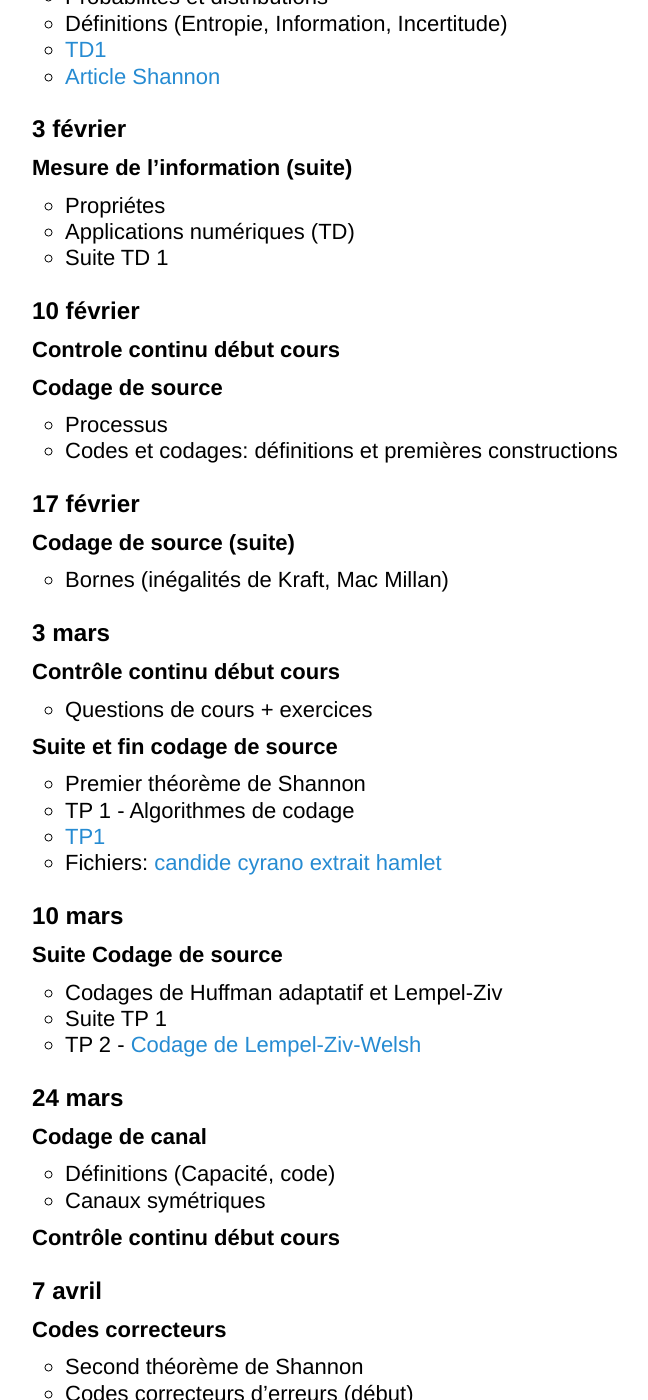
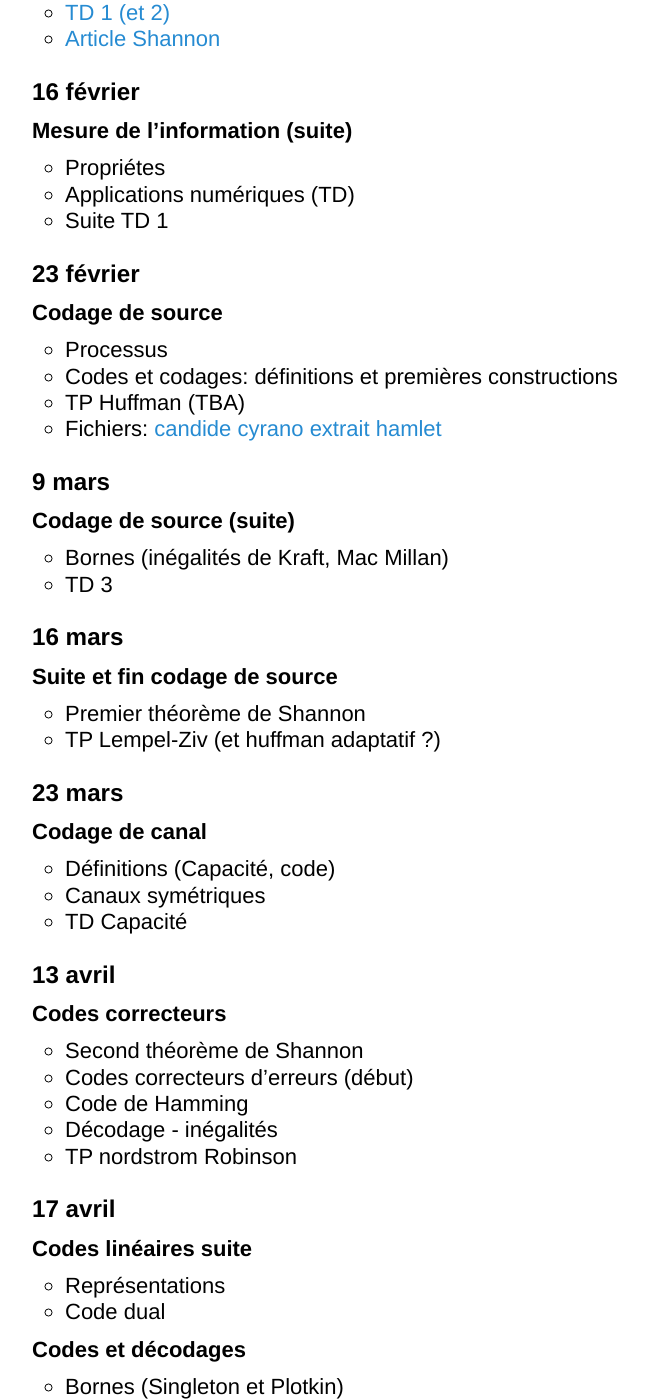
Before and after one commit to YannRotella/MYMAA008-TI, a Jekyll site: the page built from index.md, in a window 1280 px wide and 1400 px high, scrolled down 893 px. Shown: the whole window, without its empty margins (113-761 px from the left). Built offline with Jekyll 4.4.1, drawn with Linux system fonts in a browser that asks for light colours; some of the changed text lies outside the part shown.

Commit message:
update site web

```diff
--- a/index.md
+++ b/index.md
@@ -16,17 +14,17 @@ Cours & TD le lundi de 13h50 à 17h00, salle G003 Germain
 
 Le planning ci-dessous est prévisionnel et est susceptible d'être modifié.
 
-#### 27 janvier
+#### 9 février
 
 **Introduction et mesure de l'information**
    - Aperçu du cours
    - Probabilités et distributions
    - Définitions (Entropie, Information, Incertitude)
-   - [TD1](tds/TD1.pdf)
+   - [TD 1 (et 2)](tds/01_TD.pdf)
    - [Article Shannon](tds/shannon.pdf)
 
 
-#### 3 février
+#### 16 février
 
 **Mesure de l'information (suite)**
    - Propriétes
@@ -34,99 +32,72 @@ Le planning ci-dessous est prévisionnel et est susceptible d'être modifié.
    - Suite TD 1
 
 
-#### 10 février
-
-**Controle continu début cours**
+#### 23 février
 
 **Codage de source**
    - Processus
    - Codes et codages: définitions et premières constructions
+   - TP Huffman (TBA)
+   - Fichiers: [candide](tds/tp1/candide.txt) [cyrano](tds/tp1/cyrano.txt) [extrait](tds/tp1/extrait.txt) [hamlet](tds/tp1/hamlet.txt)
 
-
-
-#### 17 février
+#### 9 mars
 
 **Codage de source (suite)**
    - Bornes (inégalités de Kraft, Mac Millan)
+   - TD 3
 
-
-
-
-
-#### 3 mars
-
-**Contrôle continu début cours**
-   - Questions de cours + exercices
+#### 16 mars
 
 **Suite et fin codage de source**
    - Premier théorème de Shannon
-   - TP 1 - Algorithmes de codage
-   - [TP1](tds/tp1/TP1.ipynb)
-   - Fichiers: [candide](tds/tp1/candide.txt) [cyrano](tds/tp1/cyrano.txt) [extrait](tds/tp1/extrait.txt) [hamlet](tds/tp1/hamlet.txt)
+   - TP Lempel-Ziv (et huffman adaptatif ?)
 
-
-#### 10 mars
-
-**Suite Codage de source**
-   - Codages de Huffman adaptatif et Lempel-Ziv
-   - Suite TP 1
-   - TP 2 - [Codage de Lempel-Ziv-Welsh](tds/tp2/TP2.ipynb)
-
-
-
-#### 24 mars
+#### 23 mars
 
 **Codage de canal**
    - Définitions (Capacité, code)
    - Canaux symétriques
+   - TD Capacité
 
-
-
-**Contrôle continu début cours**
-
-
-
-#### 7 avril
+#### 13 avril
 
 **Codes correcteurs**
    - Second théorème de Shannon
    - Codes correcteurs d'erreurs (début)
    - Code de Hamming
+   - Décodage - inégalités
+   - TP nordstrom Robinson
 
-**Exercices (TD)**
-
-
-#### 8 avril (Exceptionnellement mardi pour remplacement)
-
-**Contrôle Continu début cours**
+#### 17 avril
 
 **Codes linéaires suite**
    - Représentations
    - Code dual
-   - [TP 3 - Décodage](tds/tp3/TP3.ipynb)
 
 **Codes et décodages**
    - Bornes (Singleton et Plotkin)
    - Codes de Reed-Solomon
    - Codes concaténés
 
-
-#### 14 avril
+#### 20 avril
 
 **Codes et applications**
    - Décodage par syndrome
    - Codes cycliques / codes BCH
-   - [TP 4 - Codes concaténés](tds/tp4/TP4.ipynb)
 
-#### 28 avril
+#### 24 avril
 
-**Examen final**
+** Séance retour révision et codes avancés**
+
+
+#### 7 mai
+
+** Examen **
 
 
 ## Modalités d'évaluation :
 
-
-**Note finale :** MAX ((CC + E)/2,E)
+La note finale est maintenant la note à l'examen. Il n'y a plus de contrôles continus.
 
 ## Annales
 #### 2023
```
Also changed, not shown: other parts of index.md (+1 -3 lines), 1 other file.
